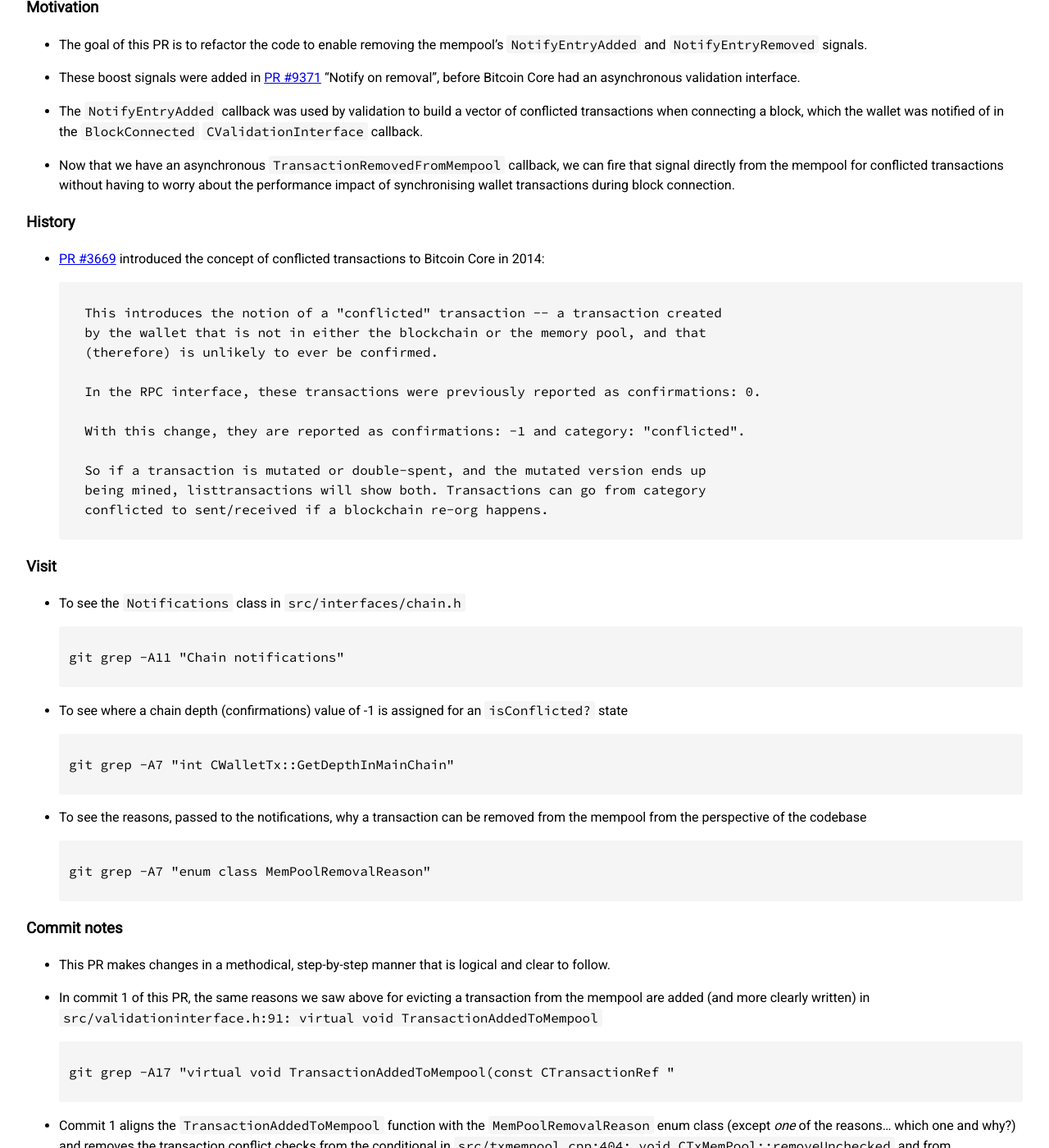
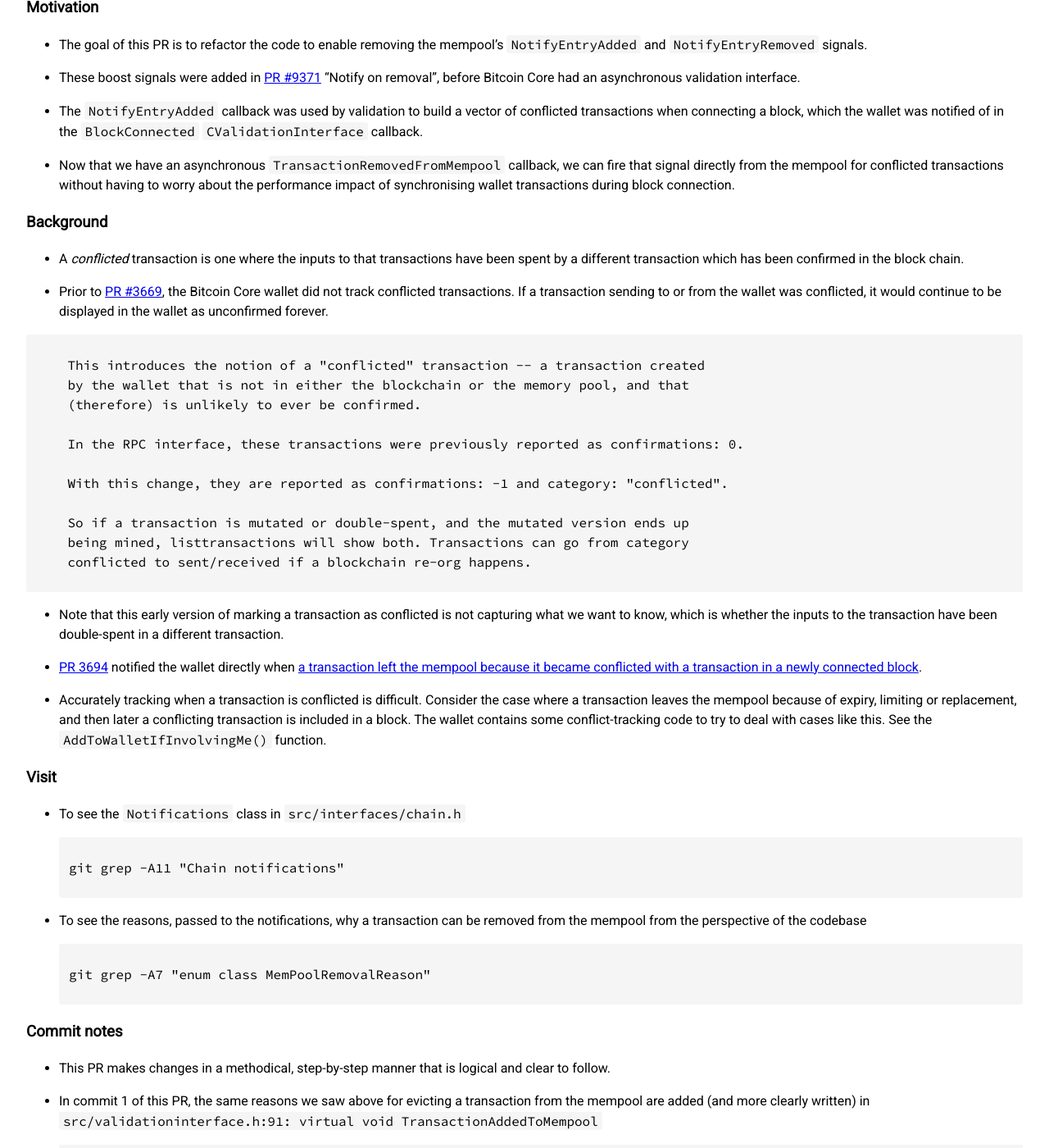
Before and after one commit to bitcoin-core-review-club/website, a Jekyll site: the page built from _posts/2020-01-22-#17477.md, in a window 1280 px wide and 1400 px high, scrolled down 434 px. Shown: the whole window at 82% size. Built offline with Jekyll 4.4.1, drawn with Linux system fonts in a browser that asks for light colours; nearby versions of some CDN libraries; some of the changed text lies outside the part shown.

Commit message:
Minor changes

````diff
--- a/_posts/2020-01-22-#17477.md
+++ b/_posts/2020-01-22-#17477.md
@@ -16,7 +16,7 @@ host: jonatack
   `NotifyEntryAdded` and `NotifyEntryRemoved` signals.
 
 - These boost signals were added in
-  [PR #9371](https://github.com/bitcoin/bitcoin/pull/17562) "Notify on removal",
+  [PR #9371](https://github.com/bitcoin/bitcoin/pull/9371) "Notify on removal",
   before Bitcoin Core had an asynchronous validation interface.
 
 - The `NotifyEntryAdded` callback was used by validation to build a vector of
@@ -28,10 +28,16 @@ host: jonatack
   without having to worry about the performance impact of synchronising wallet
   transactions during block connection.
 
-### History
+### Background
 
-- [PR #3669](https://github.com/bitcoin/bitcoin/pull/3669) introduced the
-  concept of conflicted transactions to Bitcoin Core in 2014:
+- A _conflicted_ transaction is one where the inputs to that transactions have been
+  spent by a different transaction which has been confirmed in the block chain.
+
+- Prior to [PR #3669](https://github.com/bitcoin/bitcoin/pull/3669), the Bitcoin Core
+  wallet did not track conflicted transactions. If a transaction sending to or from
+  the wallet was conflicted, it would continue to be displayed in the wallet as
+  unconfirmed forever.
+
 ```text
     This introduces the notion of a "conflicted" transaction -- a transaction created
     by the wallet that is not in either the blockchain or the memory pool, and that
@@ -46,16 +52,26 @@ host: jonatack
     conflicted to sent/received if a blockchain re-org happens.
 ```
 
+- Note that this early version of marking a transaction as conflicted is not capturing
+  what we want to know, which is whether the inputs to the transaction have been
+  double-spent in a different transaction.
+
+- [PR 3694](https://github.com/bitcoin/bitcoin/pull/9694) notified the wallet directly
+  when [a transaction left the mempool because it became conflicted with a
+  transaction in a newly connected
+  block](https://github.com/bitcoin/bitcoin/commit/93a18a3650292afbb441a47d1fa1b94aeb0164e3#diff-7ec3c68a81efff79b6ca22ac1f1eabbaR1925).
+
+- Accurately tracking when a transaction is conflicted is difficult. Consider the case
+  where a transaction leaves the mempool because of expiry, limiting or replacement,
+  and then later a conflicting transaction is included in a block. The wallet
+  contains some conflict-tracking code to try to deal with cases like this. See
+  the `AddToWalletIfInvolvingMe()` function.
+
 ### Visit
 
 - To see the `Notifications` class in `src/interfaces/chain.h`
   ```
   git grep -A11 "Chain notifications"
-  ```
-- To see where a chain depth (confirmations) value of -1 is assigned for an
-  `isConflicted?` state
-  ```
-  git grep -A7 "int CWalletTx::GetDepthInMainChain"
   ```
 - To see the reasons, passed to the notifications, why a transaction can be
   removed from the mempool from the perspective of the codebase
@@ -111,9 +127,9 @@ host: jonatack
   mempool that conflict with wallet transactions are not (always) shown in GUI
   or RPC."
 
-### Extra credit
+### Bonus: follow-up PR
 
-- Review the follow-up PR
+- If you have time, review the follow-up PR
   [#17562](https://github.com/bitcoin/bitcoin/pull/17562) "Validation: Remove
   ConnectTrace and PerBlockConnectTrace."
 
@@ -129,7 +145,8 @@ host: jonatack
 - As an aside, note that the PR author tags contributors for review in a
   separate comment and not in the PR description itself. Why?
 
-- What are conflicted transactions?
+- What are conflicted transactions? Give some examples of how a transaction
+  can be conflicted.
 
 - What happens in the case of conflicted transactions? How are they handled by
   Bitcoin Core?
````
